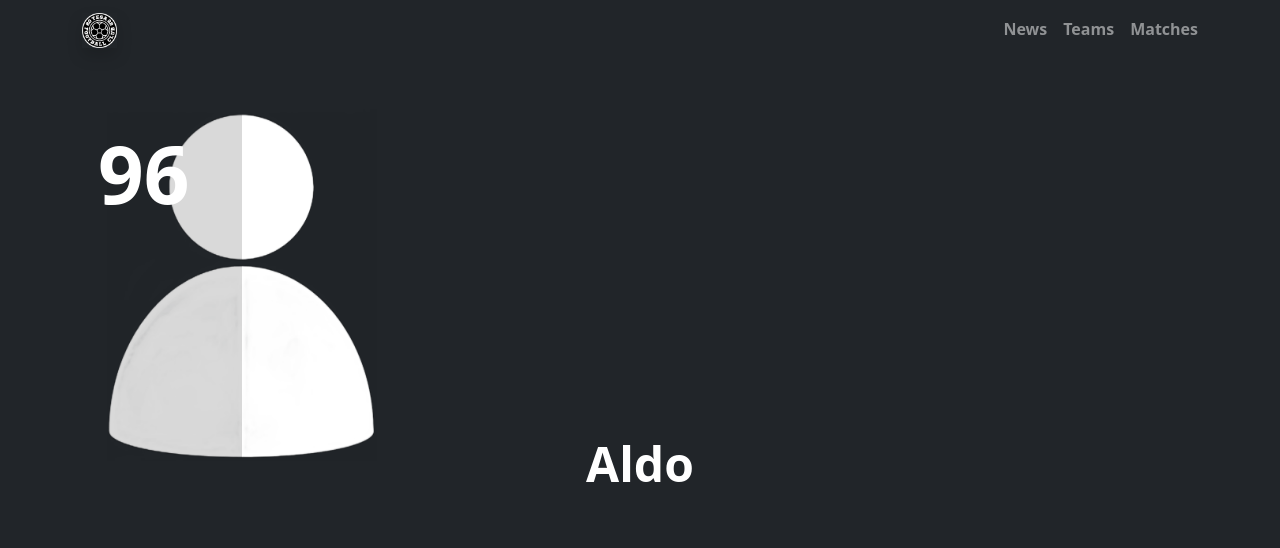
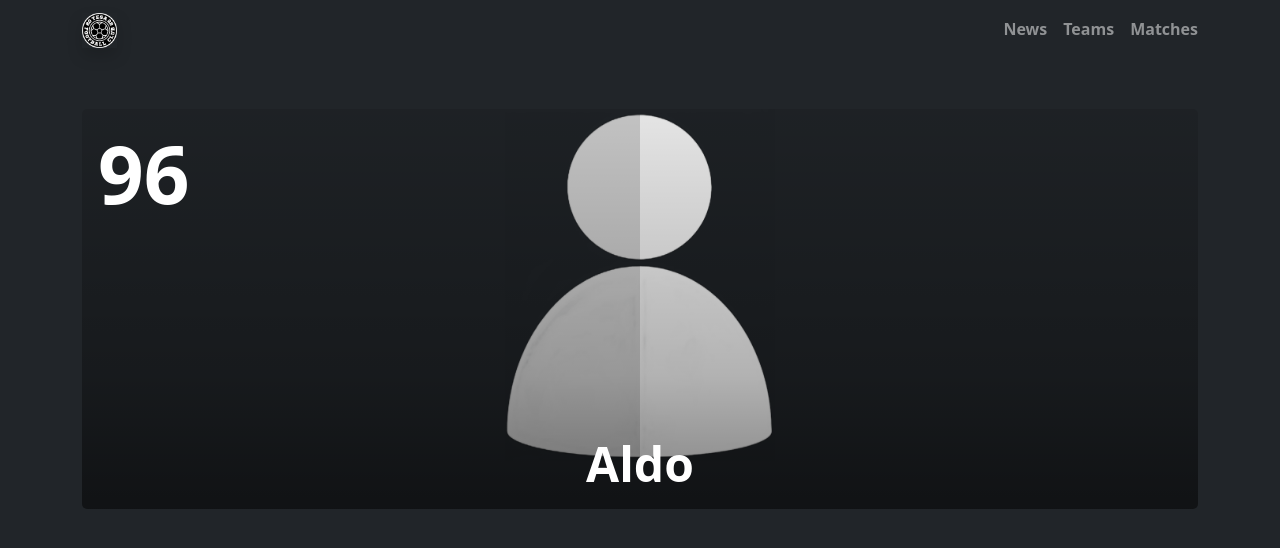
Before and after one commit to tesafc/tesafc.github.io, a Jekyll site: the page built from _players/number-96.md, in a window 1280 px wide. Shown: the top 548 px of the page. Built offline with Jekyll 4.4.1, drawn with Linux system fonts in a browser that asks for light colours; nearby versions of some CDN libraries.

Commit message:
Update player.html

```diff
--- a/_layouts/player.html
+++ b/_layouts/player.html
@@ -5,8 +5,8 @@
 <div class="my-5 text-bg-dark">
   <div class="container">
     <div class="card text-bg-dark rounded-0 border-0">
-      <img src="{{ page.profile-picture | relative_url }}" alt="" class="card-img pb-5" style="object-fit: contain; width: 20rem; height: 25rem;">
-      <div class="card-img-overlay d-flex flex-column justify-content-between">
+      <img src="{{ page.profile-picture | relative_url }}" alt="" class="card-img pb-5" style="object-fit: contain; max-height: 25rem;">
+      <div class="card-img-overlay bg-gradient-bottom d-flex flex-column justify-content-between">
         <h1 class="card-title text-uppercase fw-bolder mb-0" style="font-size: 5rem;">{{ page.jersey-number }}</h1>
         <h2 class="card-title text-center text-capitalize fw-bolder mb-0" style="font-size: 3rem;">{{ page.jersey-name }}</h2>
       </div>
```
